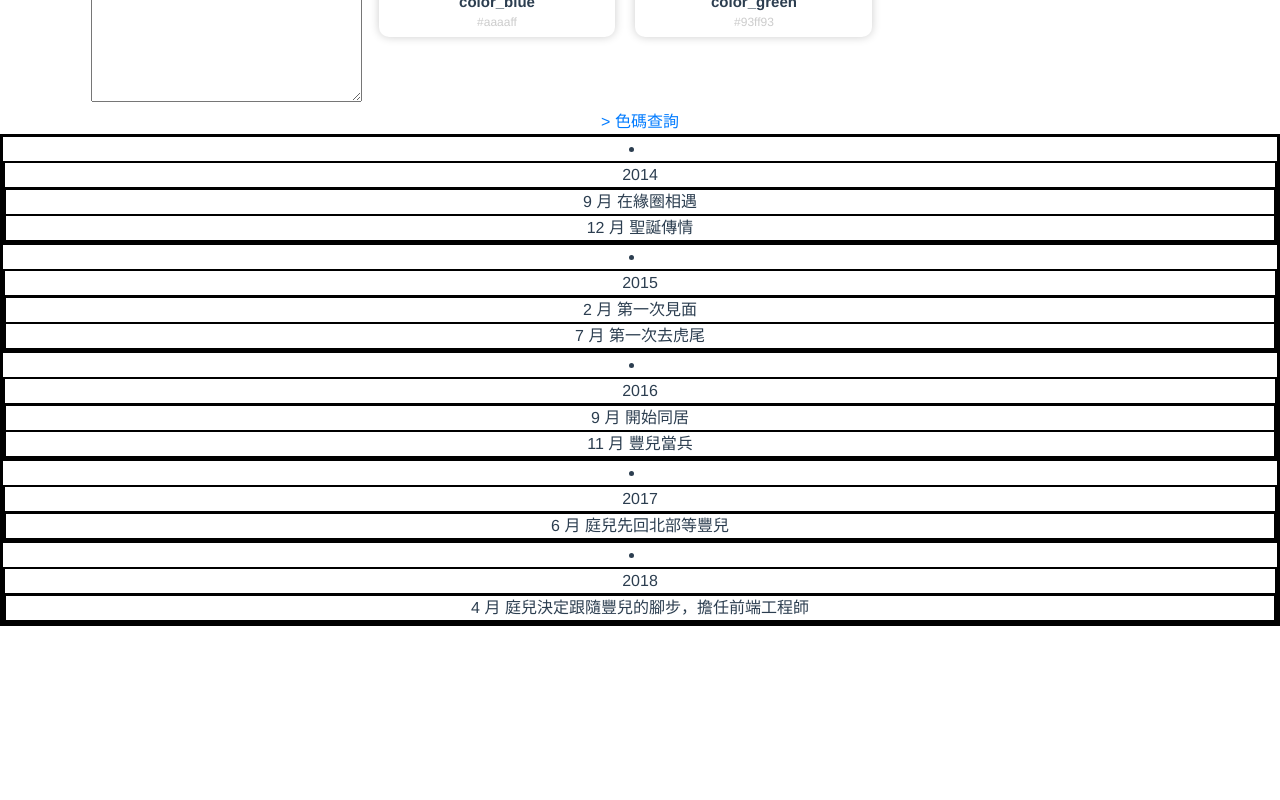
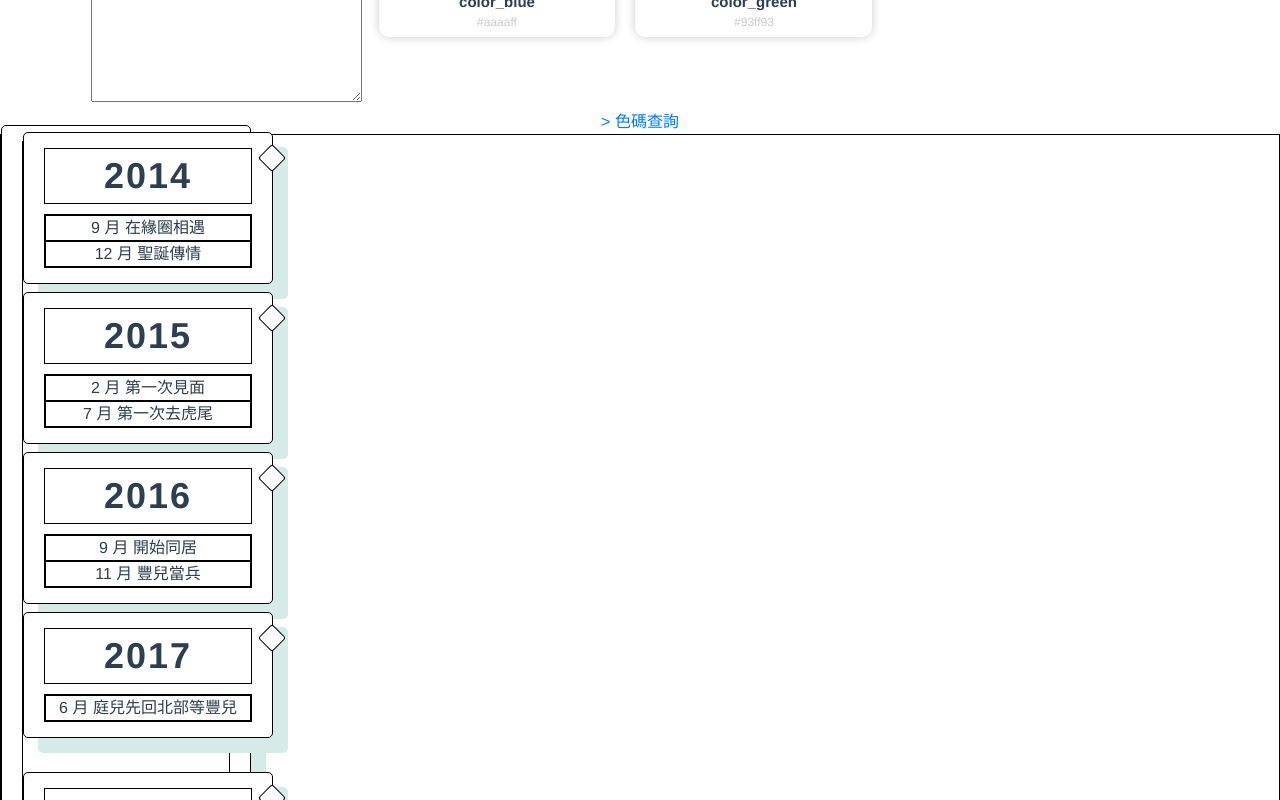
Before and after one commit to octopus831012/Vue-cli-demo-project, a Vue app: page / in a window 1280 px wide. Shown: the part 800-1600 px from the top of the page. Before the commit the page ends 1426 px from the top, so only its background shows below. Built offline with nearby package versions, Linux system fonts and the light colour scheme.

Commit message:
set css of dialogs

```diff
--- a/src/components/TimeLine/style.scss
+++ b/src/components/TimeLine/style.scss
@@ -14,3 +14,52 @@ $colorOrange: #F4A371;
 *, *:before, *:after {
   border: solid 1px black !important;
 }
+
+ul,li {
+  list-style: none;
+  padding: 0;
+}
+
+.dialogWrapper{
+  height: 160px;
+  position: relative;
+}
+
+.dialog {
+  background-color: #fff;
+  padding: 15px 20px;
+  cursor: pointer;
+
+
+  border-radius: 5px;
+  box-shadow: 15px 15px $colorLightBlue;
+  width: 250px;
+  position: relative;
+
+  left: 0;
+  top: -10px;
+
+  &:before {
+    content: '';
+    display: block;
+    @include size(20px);
+    border-radius: 3px;
+    position: absolute;
+    right: -10px;
+    background-color: $colorWhite;
+    transform: rotate(45deg);
+  }
+
+  &:hover {
+    transform: translate(-10px, -10px);
+    box-shadow: 20px 20px $colorDarkBlue;
+  }
+
+  >.year {
+    font-size: 36px;
+    font-weight: 700;
+    margin-bottom: 10px;
+    letter-spacing: 2px;
+  }
+
+}
```
Also changed, not shown: 1 other file (tests, documents, lock files or other folders).
